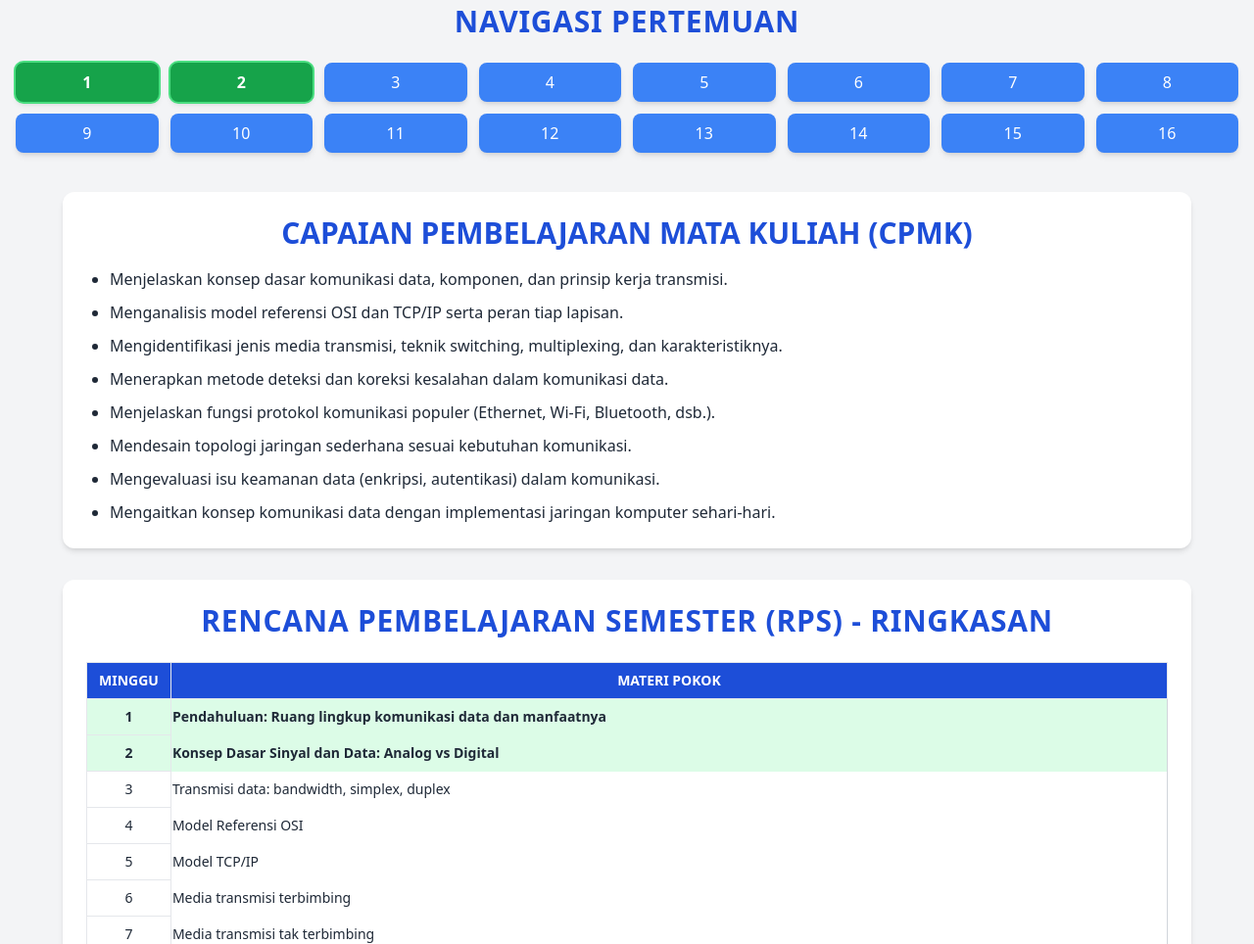
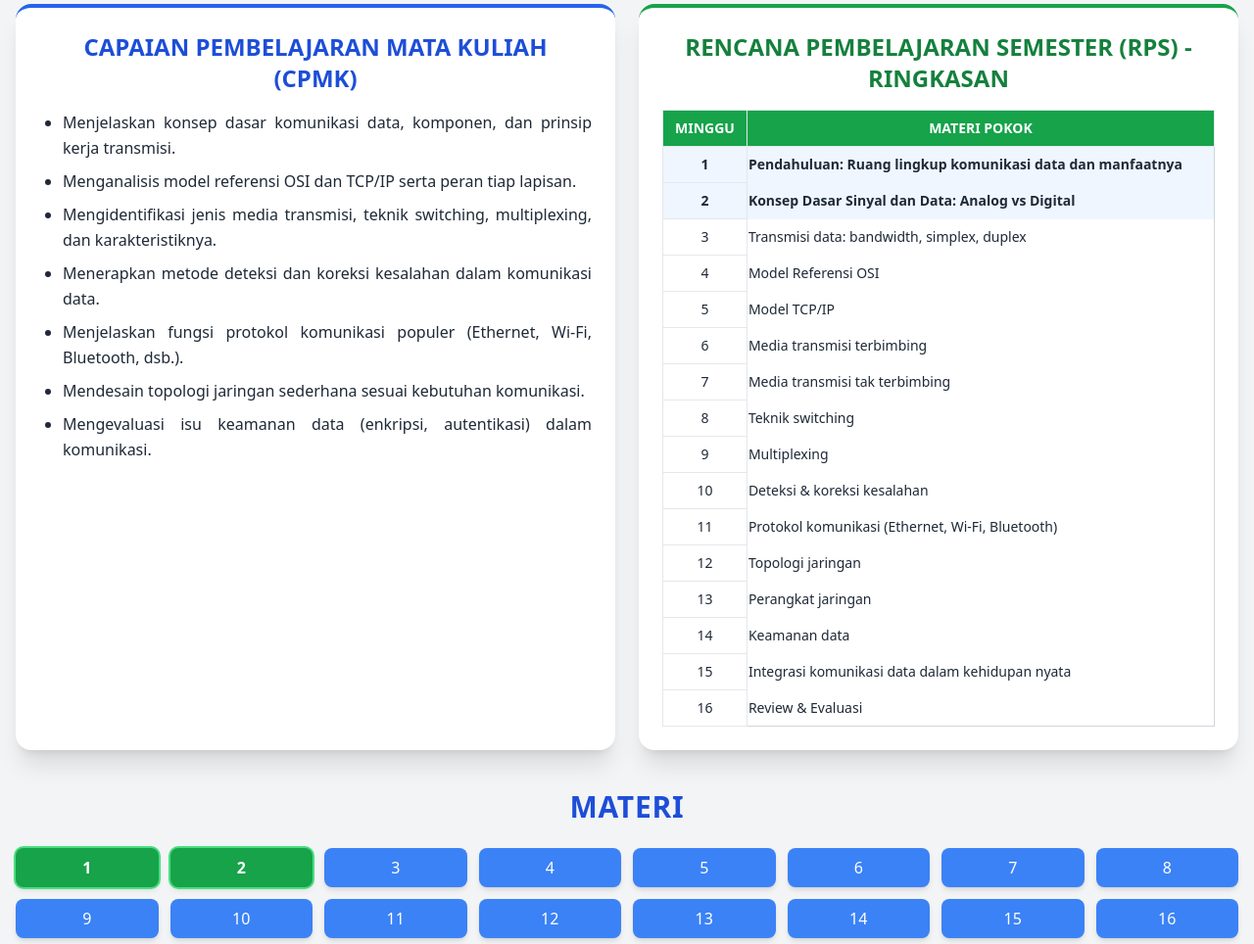
Before and after one commit to komdatSTTAR/komdat, a plain HTML site: page index.html in a window 1280 px wide. Shown: the part 188-1152 px from the top of the page at 98% size. Drawn offline with nearby package versions, Linux system fonts and the light colour scheme.

Commit message:
Update index.html

```diff
--- a/index.html
+++ b/index.html
@@ -21,46 +21,11 @@
     </div>
   </header>
 
-  <!-- NAVIGASI PERTEMUAN -->
-  <section class="container mx-auto my-10 px-4">
-    <h2 class="text-2xl md:text-3xl font-bold mb-6 text-center text-blue-700 uppercase tracking-wide">
-      Navigasi Pertemuan
-    </h2>
-
-    <div class="grid grid-cols-2 sm:grid-cols-4 md:grid-cols-8 gap-3 text-center">
-      <!-- Tombol Pertemuan 1 (aktif, menuju minggu1.html) -->
-      <a href="minggu1.html"
-         class="bg-green-600 hover:bg-green-700 text-white py-2 px-4 rounded-lg shadow-md font-bold ring-2 ring-green-400">
-        1
-      </a>
-
-      <!-- Tombol Pertemuan 2 (aktif juga) -->
-      <a href="minggu2.html"
-         class="bg-green-600 hover:bg-green-700 text-white py-2 px-4 rounded-lg shadow-md font-bold ring-2 ring-green-400">
-        2
-      </a>
-
-      <!-- Tombol Pertemuan 3-16 -->
-      <a href="#" class="bg-blue-500 hover:bg-blue-700 text-white py-2 px-4 rounded-lg shadow-md">3</a>
-      <a href="#" class="bg-blue-500 hover:bg-blue-700 text-white py-2 px-4 rounded-lg shadow-md">4</a>
-      <a href="#" class="bg-blue-500 hover:bg-blue-700 text-white py-2 px-4 rounded-lg shadow-md">5</a>
-      <a href="#" class="bg-blue-500 hover:bg-blue-700 text-white py-2 px-4 rounded-lg shadow-md">6</a>
-      <a href="#" class="bg-blue-500 hover:bg-blue-700 text-white py-2 px-4 rounded-lg shadow-md">7</a>
-      <a href="#" class="bg-blue-500 hover:bg-blue-700 text-white py-2 px-4 rounded-lg shadow-md">8</a>
-      <a href="#" class="bg-blue-500 hover:bg-blue-700 text-white py-2 px-4 rounded-lg shadow-md">9</a>
-      <a href="#" class="bg-blue-500 hover:bg-blue-700 text-white py-2 px-4 rounded-lg shadow-md">10</a>
-      <a href="#" class="bg-blue-500 hover:bg-blue-700 text-white py-2 px-4 rounded-lg shadow-md">11</a>
-      <a href="#" class="bg-blue-500 hover:bg-blue-700 text-white py-2 px-4 rounded-lg shadow-md">12</a>
-      <a href="#" class="bg-blue-500 hover:bg-blue-700 text-white py-2 px-4 rounded-lg shadow-md">13</a>
-      <a href="#" class="bg-blue-500 hover:bg-blue-700 text-white py-2 px-4 rounded-lg shadow-md">14</a>
-      <a href="#" class="bg-blue-500 hover:bg-blue-700 text-white py-2 px-4 rounded-lg shadow-md">15</a>
-      <a href="#" class="bg-blue-500 hover:bg-blue-700 text-white py-2 px-4 rounded-lg shadow-md">16</a>
-    </div>
-  </section>
-
-  <!-- CPMK -->
-  <section class="bg-white shadow-md rounded-xl p-6 mx-4 md:mx-16 mb-8">
-    <h2 class="text-2xl md:text-3xl font-bold text-blue-700 mb-4 text-center uppercase">Capaian Pembelajaran Mata Kuliah (CPMK)</h2>
+  <!-- BAGIAN ATAS: CPMK + RPS DALAM CARD -->
+  <section class="container mx-auto my-10 px-4 grid md:grid-cols-2 gap-6">
+    <!-- CARD CPMK -->
+    <div class="bg-white shadow-xl rounded-2xl p-6 border-t-4 border-blue-600 hover:shadow-2xl transition">
+      <h2 class="text-2xl font-bold text-blue-700 mb-4 text-center uppercase">Capaian Pembelajaran Mata Kuliah (CPMK)</h2>
       <ul class="list-disc pl-6 space-y-2 text-justify leading-relaxed">
         <li>Menjelaskan konsep dasar komunikasi data, komponen, dan prinsip kerja transmisi.</li>
         <li>Menganalisis model referensi OSI dan TCP/IP serta peran tiap lapisan.</li>
@@ -69,29 +34,26 @@
         <li>Menjelaskan fungsi protokol komunikasi populer (Ethernet, Wi-Fi, Bluetooth, dsb.).</li>
         <li>Mendesain topologi jaringan sederhana sesuai kebutuhan komunikasi.</li>
         <li>Mengevaluasi isu keamanan data (enkripsi, autentikasi) dalam komunikasi.</li>
-      <li>Mengaitkan konsep komunikasi data dengan implementasi jaringan komputer sehari-hari.</li>
       </ul>
-  </section>
+    </div>
 
-  <!-- RPS RINGKAS -->
-  <section class="bg-white shadow-md rounded-xl p-6 mx-4 md:mx-16 mb-8">
-    <h2 class="text-2xl md:text-3xl font-bold text-blue-700 mb-6 text-center uppercase tracking-wide">
-      Rencana Pembelajaran Semester (RPS) - Ringkasan
-    </h2>
+    <!-- CARD RPS -->
+    <div class="bg-white shadow-xl rounded-2xl p-6 border-t-4 border-green-600 hover:shadow-2xl transition">
+      <h2 class="text-2xl font-bold text-green-700 mb-4 text-center uppercase">Rencana Pembelajaran Semester (RPS) - Ringkasan</h2>
       <div class="overflow-x-auto">
         <table class="min-w-full border border-gray-300 text-sm text-left">
-        <thead class="bg-blue-700 text-white uppercase text-center">
+          <thead class="bg-green-600 text-white uppercase text-center">
             <tr>
               <th class="py-2 px-3 border w-16">Minggu</th>
               <th class="py-2 px-3 border">Materi Pokok</th>
             </tr>
           </thead>
           <tbody>
-          <tr class="bg-green-100 font-semibold">
+            <tr class="bg-blue-50 font-semibold">
               <td class="border px-3 py-2 text-center">1</td>
               <td>Pendahuluan: Ruang lingkup komunikasi data dan manfaatnya</td>
             </tr>
-          <tr class="bg-green-100 font-semibold">
+            <tr class="bg-blue-50 font-semibold">
               <td class="border px-3 py-2 text-center">2</td>
               <td>Konsep Dasar Sinyal dan Data: Analog vs Digital</td>
             </tr>
@@ -112,6 +74,42 @@
           </tbody>
         </table>
       </div>
+    </div>
+  </section>
+
+  <!-- MATERI / NAVIGASI PERTEMUAN -->
+  <section class="container mx-auto my-10 px-4">
+    <h2 class="text-2xl md:text-3xl font-bold mb-6 text-center text-blue-700 uppercase tracking-wide">
+      Materi
+    </h2>
+
+    <div class="grid grid-cols-2 sm:grid-cols-4 md:grid-cols-8 gap-3 text-center">
+      <!-- Tombol Minggu 1 -->
+      <a href="minggu1.html" class="bg-green-600 hover:scale-105 transition-transform text-white py-2 px-4 rounded-lg shadow-md font-bold ring-2 ring-green-400">
+        1
+      </a>
+
+      <!-- Tombol Minggu 2 -->
+      <a href="minggu2.html" class="bg-green-600 hover:scale-105 transition-transform text-white py-2 px-4 rounded-lg shadow-md font-bold ring-2 ring-green-400">
+        2
+      </a>
+
+      <!-- Tombol Minggu 3-16 -->
+      <a href="#" class="bg-blue-500 hover:scale-105 transition-transform text-white py-2 px-4 rounded-lg shadow-md">3</a>
+      <a href="#" class="bg-blue-500 hover:scale-105 transition-transform text-white py-2 px-4 rounded-lg shadow-md">4</a>
+      <a href="#" class="bg-blue-500 hover:scale-105 transition-transform text-white py-2 px-4 rounded-lg shadow-md">5</a>
+      <a href="#" class="bg-blue-500 hover:scale-105 transition-transform text-white py-2 px-4 rounded-lg shadow-md">6</a>
+      <a href="#" class="bg-blue-500 hover:scale-105 transition-transform text-white py-2 px-4 rounded-lg shadow-md">7</a>
+      <a href="#" class="bg-blue-500 hover:scale-105 transition-transform text-white py-2 px-4 rounded-lg shadow-md">8</a>
+      <a href="#" class="bg-blue-500 hover:scale-105 transition-transform text-white py-2 px-4 rounded-lg shadow-md">9</a>
+      <a href="#" class="bg-blue-500 hover:scale-105 transition-transform text-white py-2 px-4 rounded-lg shadow-md">10</a>
+      <a href="#" class="bg-blue-500 hover:scale-105 transition-transform text-white py-2 px-4 rounded-lg shadow-md">11</a>
+      <a href="#" class="bg-blue-500 hover:scale-105 transition-transform text-white py-2 px-4 rounded-lg shadow-md">12</a>
+      <a href="#" class="bg-blue-500 hover:scale-105 transition-transform text-white py-2 px-4 rounded-lg shadow-md">13</a>
+      <a href="#" class="bg-blue-500 hover:scale-105 transition-transform text-white py-2 px-4 rounded-lg shadow-md">14</a>
+      <a href="#" class="bg-blue-500 hover:scale-105 transition-transform text-white py-2 px-4 rounded-lg shadow-md">15</a>
+      <a href="#" class="bg-blue-500 hover:scale-105 transition-transform text-white py-2 px-4 rounded-lg shadow-md">16</a>
+    </div>
   </section>
 
   <!-- FOOTER -->
```
Lines whose indentation alone changed are shown as unchanged.
